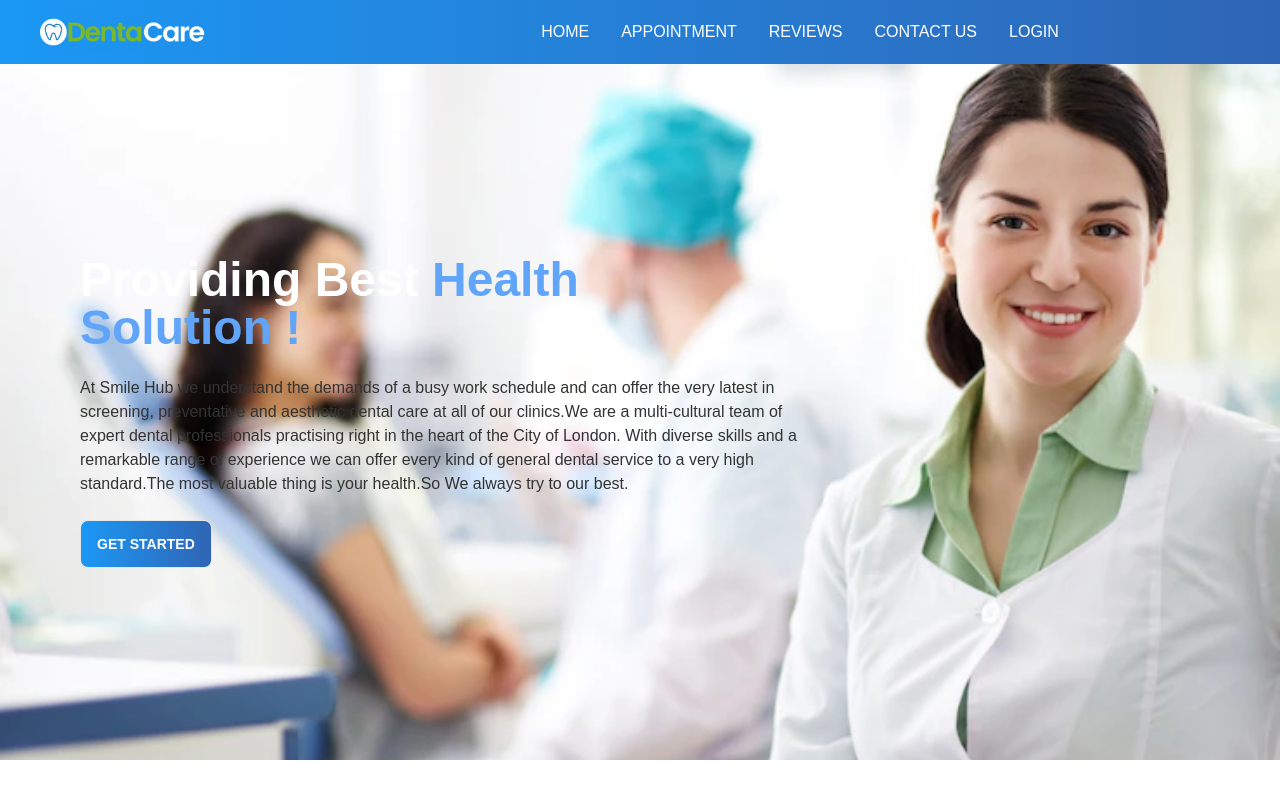
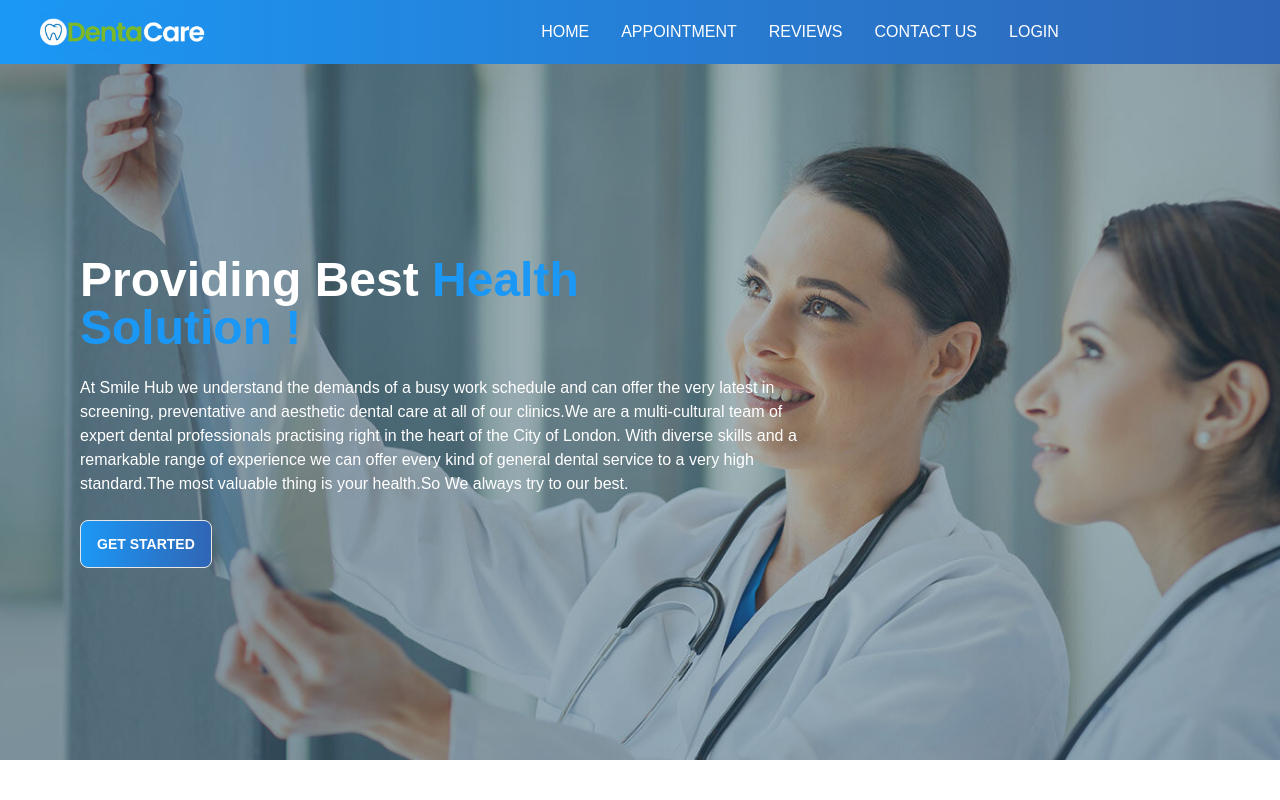
Before and after one commit to rana135/dental, a React (Create React App) app: page / in a window 1280 px wide. Shown: the top 800 px of the page. Built offline with nearby package versions, Linux system fonts and the light colour scheme; no server answers; what tw-elements would draw is missing.

Commit message:
banner img change

```diff
--- a/src/pages/Home/Banner1/Banner1.css
+++ b/src/pages/Home/Banner1/Banner1.css
@@ -1,5 +1,5 @@
 .bannerImg{
-    background-image: url('../../../assets/images/doctor.webp');
+    background-image: url('../../../assets/images/banner.jpg');
     padding: 12rem 5rem;
     background-color: black;
     background-attachment: fixed;
--- a/src/pages/Home/Banner1/Banner1.js
+++ b/src/pages/Home/Banner1/Banner1.js
@@ -7,8 +7,8 @@ const Banner1 = () => {
         <div className="hero bannerImg">
             <div className='bannerDescription'>
                 <h1 className="text-white text-5xl font-bold">Providing
-                    Best <span className='text-blue-400 font-bold'>Health <br/> Solution !</span></h1>
-                <p className="py-6">At Smile Hub we understand the demands of a busy work schedule and can offer the very latest in screening, preventative and aesthetic dental care at all of our clinics.We are a multi-cultural team of expert dental professionals practising right in the heart of the City of London. With diverse skills and a remarkable range of experience we can offer every kind of general dental service to a very high standard.The most valuable thing is your health.So We always try to our best.</p>
+                    Best <span className='text-secondary font-bold'>Health <br/> Solution !</span></h1>
+                <p className="py-6 text-white">At Smile Hub we understand the demands of a busy work schedule and can offer the very latest in screening, preventative and aesthetic dental care at all of our clinics.We are a multi-cultural team of expert dental professionals practising right in the heart of the City of London. With diverse skills and a remarkable range of experience we can offer every kind of general dental service to a very high standard.The most valuable thing is your health.So We always try to our best.</p>
                 <FocusButton>Get Started</FocusButton>
             </div>
         </div>
```
Also changed, not shown: src/assets/images/banner.jpg (added).
